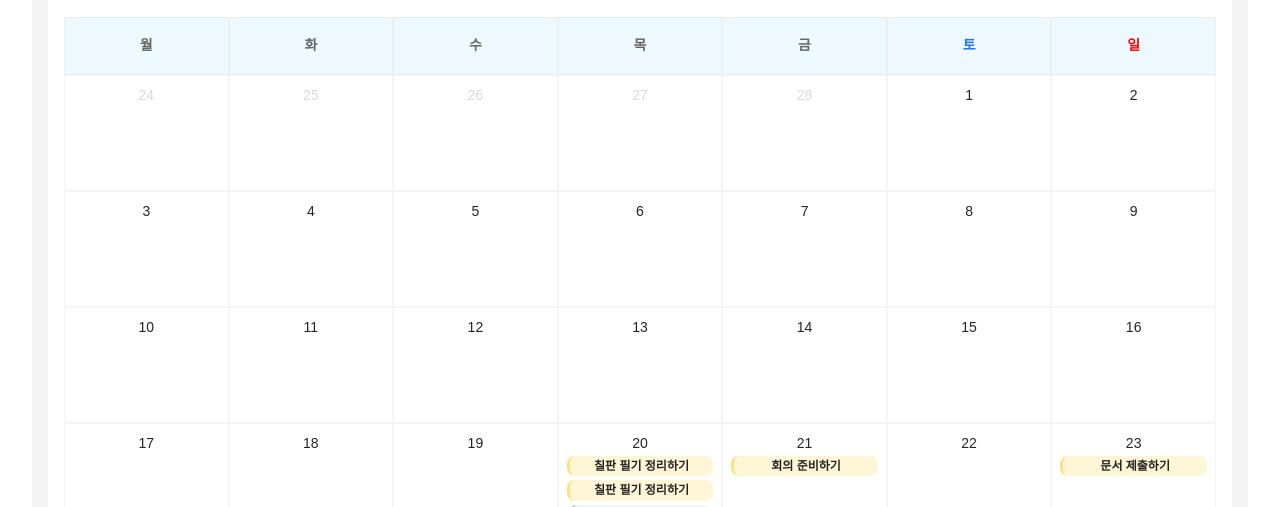
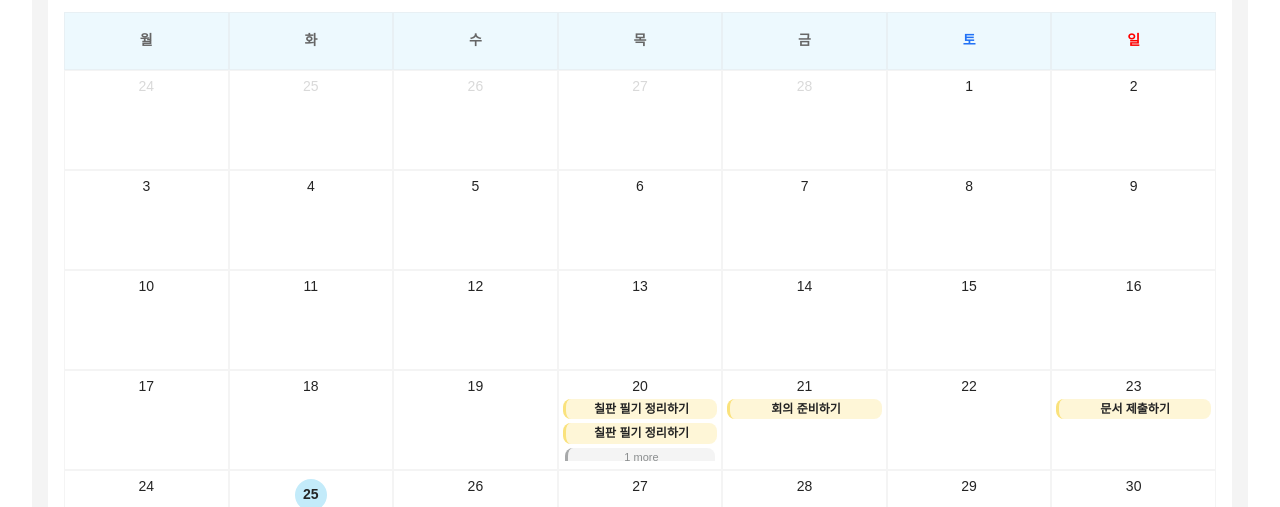
Before and after one commit to seohye-ki/LuFin, a React (Vite) app in the folder client/: page /common-components in a window 1280 px wide. Shown: the part 445-952 px from the top of the page. Built offline with nearby package versions, Linux system fonts and the light colour scheme.

Commit message:
[S12P21A402-197] refactor: Refactor common components

```diff
--- a/client/src/components/Calendar/Calendar.module.css
+++ b/client/src/components/Calendar/Calendar.module.css
@@ -5,6 +5,7 @@
   gap: 16px;
   display: flex;
   flex-direction: column;
+  height: calc(100vh - 32px);
 }
 
 .calendarWrapper :global(.react-calendar) {
@@ -15,17 +16,18 @@
   font-family: Pretendard, sans-serif;
   font-size: 14px;
   border-radius: 8px;
+  height: 100%;
 }
 
 /* 타일 공통 */
 .calendarWrapper :global(.react-calendar__tile) {
-  padding: 12px 8px;
+  padding: 8px 4px;
   font-size: 14px;
   text-align: center;
   display: flex;
   flex-direction: column;
   align-items: center;
-  height: 116px;
+  height: calc((100vh - 200px) / 6);
   border: 1px solid rgba(217, 217, 217, 0.3);
   color: #242424;
 }
--- a/client/src/components/Layout/DefaultLayout.tsx
+++ b/client/src/components/Layout/DefaultLayout.tsx
@@ -5,7 +5,7 @@ interface Props {
 }
 
 const DefaultLayout = ({ children }: Props) => {
-  return <div className='w-full bg-broken-white p-4'>{children}</div>;
+  return <div className='flex w-full h-screen bg-broken-white p-4'>{children}</div>;
 };
 
 export default DefaultLayout;
--- a/client/src/components/Layout/SidebarLayout.tsx
+++ b/client/src/components/Layout/SidebarLayout.tsx
@@ -7,9 +7,9 @@ interface Props {
 
 const SidebarLayout = ({ children }: Props) => {
   return (
-    <div className='flex w-full'>
+    <div className='flex w-full h-screen'>
       <Sidebar userRole='student' />
-      <main className='flex-1 p-4 bg-broken-white'>{children}</main>
+      <main className='flex-1 p-4 bg-broken-white h-screen overflow-auto'>{children}</main>
     </div>
   );
 };
--- a/client/src/components/Sidebar/Sidebar.tsx
+++ b/client/src/components/Sidebar/Sidebar.tsx
@@ -10,10 +10,10 @@ interface SidebarProps {
 
 const Sidebar = ({ userRole, className = '친구들의 금융 모임' }: SidebarProps) => {
   return (
-    <div className='w-[200px] h-full p-4 flex flex-col bg-white'>
+    <div className='w-[200px] h-screen p-4 flex flex-col bg-white'>
       <div className='flex flex-col gap-4'>
         <div className='flex flex-col items-center gap-2'>
-          <div className='flex flex-col h-146 gap-3'>
+          <div className='flex flex-col gap-3'>
             <img src={logo} alt='루핀' className='h-[48px] py-2 justify-center' />
             <p className='text-c1 font-regular text-dark-grey'>클래스</p>
             <p className='text-c1 font-medium'>{className}</p>
--- a/client/src/pages/teacher/Mission/TeacherMission.tsx
+++ b/client/src/pages/teacher/Mission/TeacherMission.tsx
@@ -1,3 +1,5 @@
+import CalendarView from '../../../components/Calendar/Calendar';
+import DefaultLayout from '../../../components/Layout/DefaultLayout';
 import SidebarLayout from '../../../components/Layout/SidebarLayout';
 
 const TeacherMission = () => {
@@ -5,7 +7,7 @@ const TeacherMission = () => {
     <div>
       <SidebarLayout>
         <div>
-          <h1>Teacher Mission Page</h1>
+          <CalendarView />
         </div>
       </SidebarLayout>
     </div>
```
